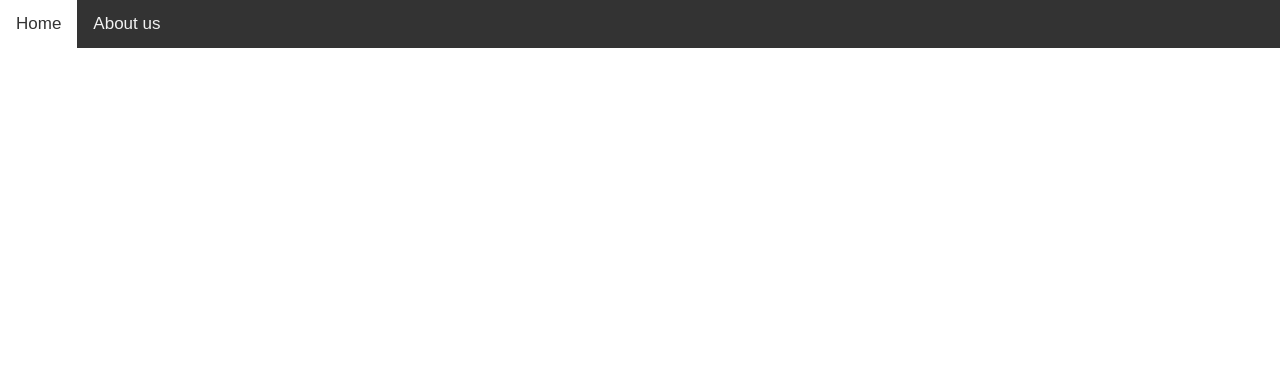
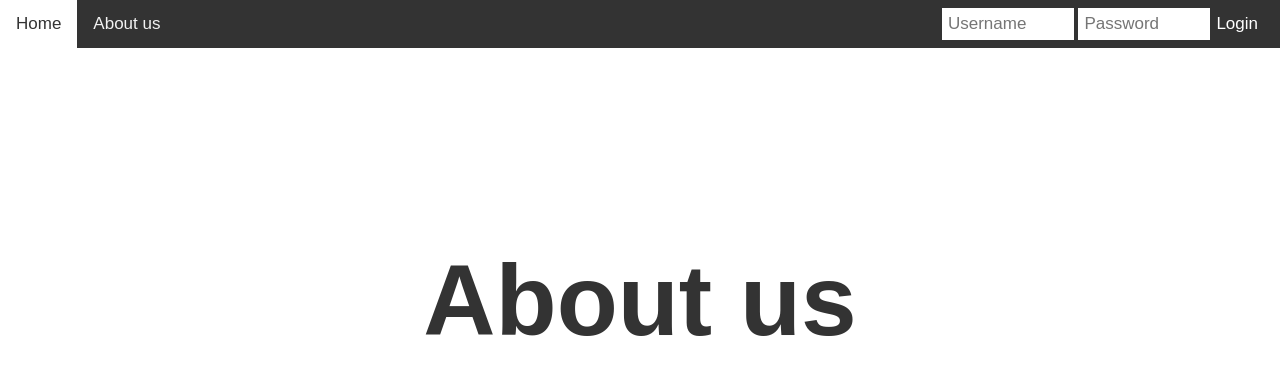
Before and after one commit to AJVEATS/WP_Assignment, a PHP site: page /about.php in a window 1280 px wide. Shown: the top 375 px of the page. Run offline with PHP 8.4, Linux system fonts and the light colour scheme.

Commit message:
Removed css from PHP files and created a directory called static/css to house all of the css files. - Created about.css, createAccount.css, index.css, userHome.css - Changed how navigationBar.css is accessed by the PHP files to a html link tag - Added the login to the navigation bar in about.php

```diff
--- a/about.php
+++ b/about.php
@@ -2,14 +2,8 @@
 <html>
     <head>
         <title>About us page</title>
-        <style>
-            <?php include 'navigationBar.css'; ?>
-            body {
-                margin: 0;
-                background-color: #ffffff;
-                font-family: Arial, Helvetica, sans-serif;
-            }
-        </style>
+        <link rel="stylesheet" href="static/css/about.css">
+        <link rel="stylesheet" href="static/css/navigationBar.css">
     </head>
     <?php
 
@@ -18,6 +12,16 @@
         <div class="navigationBar" id="navigationBar">
             <a href="index.php" class="active">Home</a>
             <a href="about.php" class="active">About us</a>
+            <div class="loginContainer">
+                <form action="login.php">
+                    <input type="text" placeholder="Username" name="username">
+                    <input type="text" placeholder="Password" name="password">
+                    <button type="submit">Login</button>
+                </form>
+            </div>
+        </div>
+        <div class="pageContent" id="pageContent">
+            <h1>About us</h1>
         </div>
     </body>
 </html>
--- /dev/null
+++ b/static/css/about.css
@@ -0,0 +1,12 @@
+body {
+    margin: 0;
+    background-color: #ffffff;
+    font-family: Arial, Helvetica, sans-serif;
+    color: #333333;
+}
+h1 {
+    text-align: center;
+    padding-top: 10%;
+    font-size: 100px;
+    padding-bottom: 0;
+}
--- a/navigationBar.css
+++ b/static/css/navigationBar.css
@@ -38,11 +38,9 @@
     font-size: 17px;
     border: none;
     cursor: pointer;
-    border-radius: 5px;
 }
 .navigationBar .loginContainer button:hover {
     background-color: #ffffff;
-    border-style: solid;
     color: #333333;
 }
 @media screen and (max-width: 600px) {
```
Also changed, not shown: other parts of static/css/navigationBar.css (+35 -0 lines), createAccount.php (+3 -14 lines), index.php (+3 -37 lines), static/css/createAccount.css (added, +12 -0 lines), static/css/index.css (added, +15 -0 lines), static/css/userHome.css (added, +11 -0 lines), userHome.php (+3 -33 lines).
